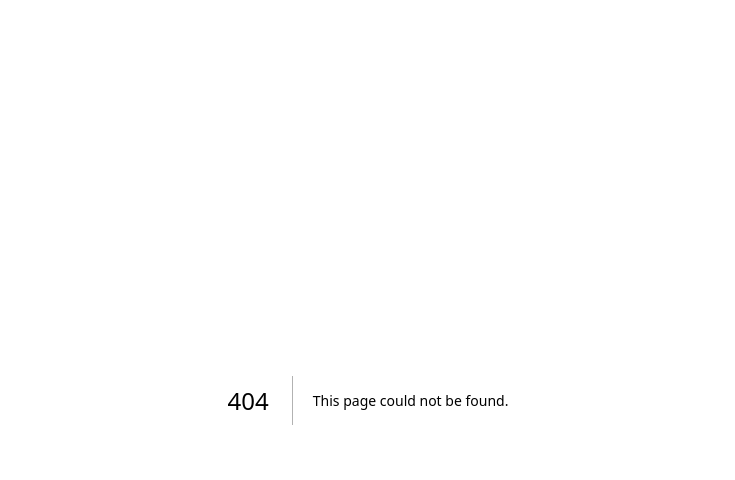
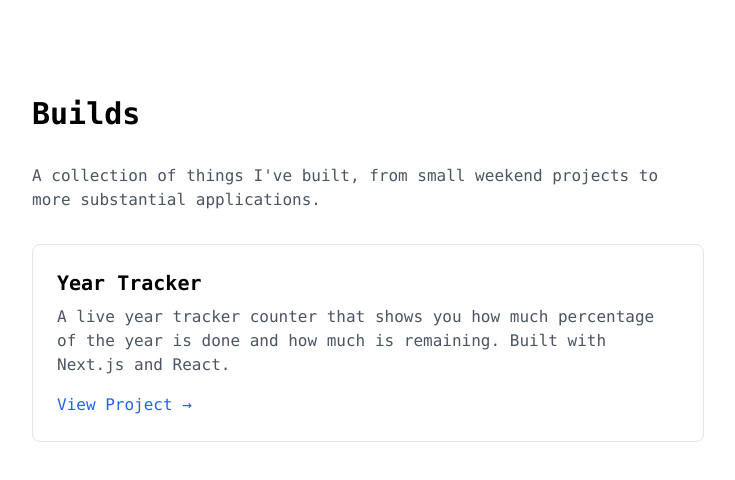
Before and after one commit to sriramkj07/Personalwebsite, a Next.js app: page /builds in a window 1280 px wide. Before the commit this address had no page. Shown: the top 480 px of the page, without its empty margins (272-1007 px from the left). Built offline with nearby package versions, Linux system fonts and the light colour scheme.

Commit message:
Create page.tsx

```diff
--- /dev/null
+++ b/app/builds/page.tsx
@@ -0,0 +1,31 @@
+export const metadata = {
+  title: 'Builds - Sriram Kothandaraman'
+};
+
+export default function Builds() {
+  return (
+    <div className="min-h-screen bg-white text-black p-8 md:p-16 lg:p-24 font-mono">
+      <div className="max-w-2xl mx-auto space-y-8">
+        <h1 className="text-3xl font-bold">Builds</h1>
+        <p className="text-gray-600">
+          A collection of things I've built, from small weekend projects to more substantial applications.
+        </p>
+
+        <div className="space-y-8">
+          <div className="border rounded-lg p-6 hover:shadow-lg transition-shadow">
+            <h2 className="text-xl font-semibold mb-2">Year Tracker</h2>
+            <p className="text-gray-600 mb-4">
+              A live year tracker counter that shows you how much percentage of the year is done and how much is remaining. Built with Next.js and React.
+            </p>
+            <a
+              href="/yeartracker"
+              className="text-blue-600 hover:text-blue-800 flex items-center gap-2"
+            >
+              View Project →
+            </a>
+          </div>
+        </div>
+      </div>
+    </div>
+  );
+}
```
